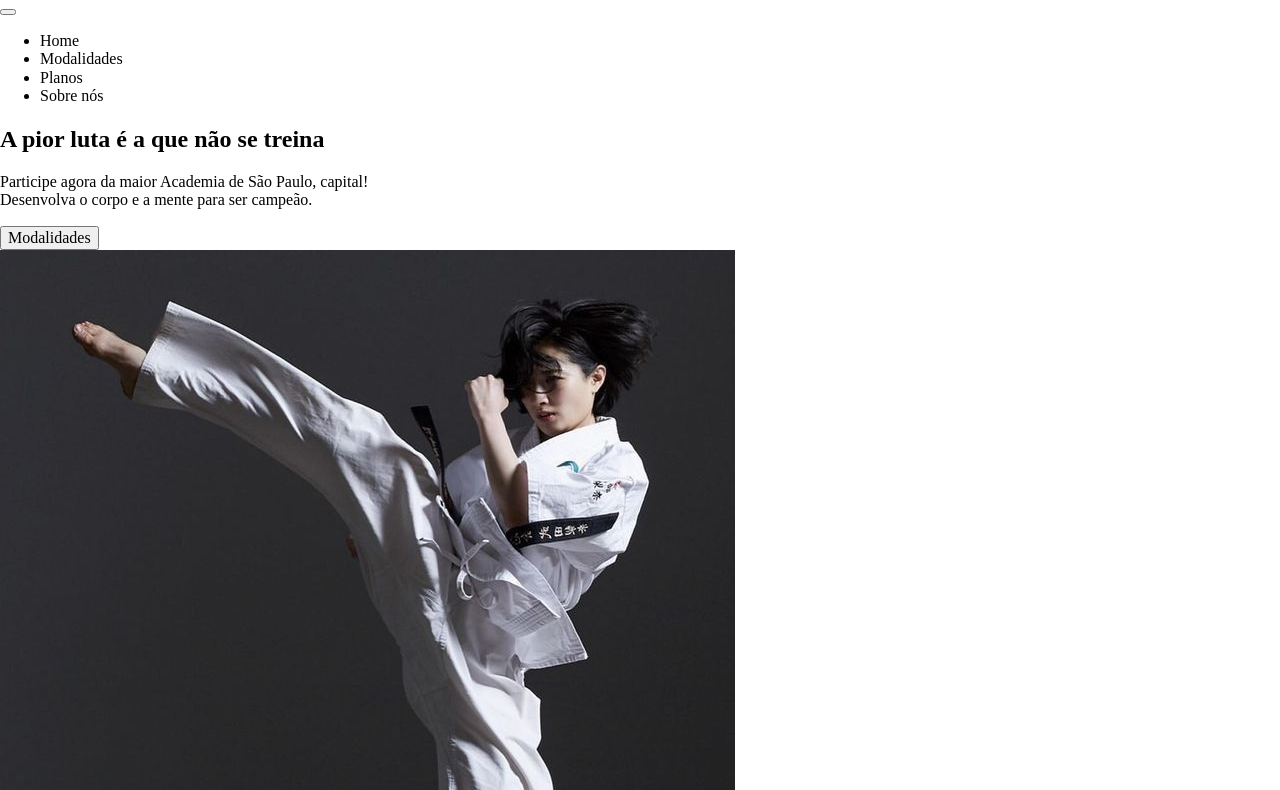
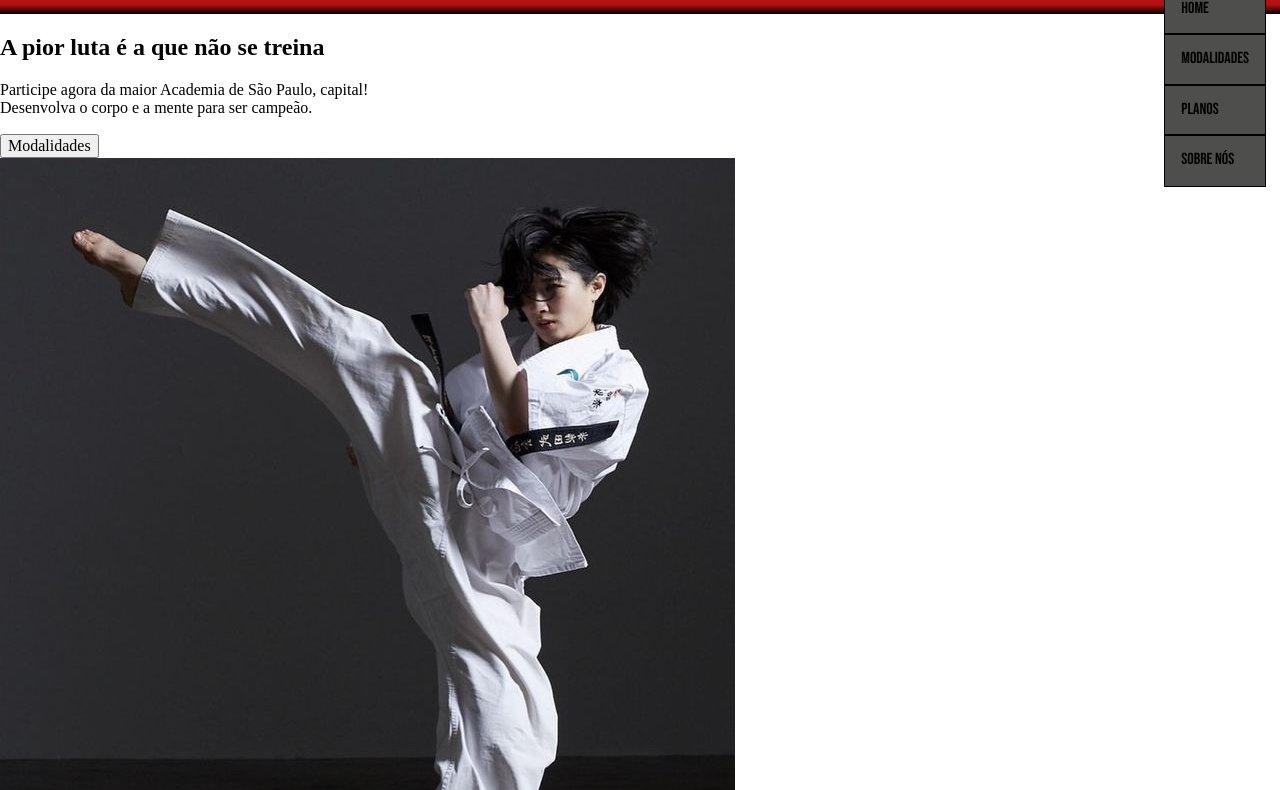
Before and after one commit to SergioGabrieltrue/ma-call, a plain HTML site: page index.html in a window 1280 px wide. Shown: the part 82-872 px from the top of the page. Drawn offline with Linux system fonts and the light colour scheme.

Commit message:
hamburguer menu e top bar quase finalizados

```diff
--- a/index.html
+++ b/index.html
@@ -4,24 +4,32 @@
 <head>
     <meta charset="UTF-8">
     <meta name="viewport" content="width=device-width, initial-scale=1.0">
+    <meta name="author" content="Sergio Gabriel">
+    <meta name="description" content="pagina sobre uma academia de artes marciais">
+    <meta name="keywords" content="html5, css3, javascript, tecnologia">
     <title>MA Training</title>
 
     <link rel="stylesheet" href="styles/normalize.css">
+    <link href="https://fonts.googleapis.com/css2?family=Bebas+Neue&display=swap" rel="stylesheet">
+    <link rel="stylesheet" href="https://cdnjs.cloudflare.com/ajax/libs/font-awesome/6.7.2/css/all.min.css">
+    <link rel="stylesheet" href="styles/estilo.css">
 </head>
 
 <body>
-    <header>
+    <header class="main_menu">
         <h1>Spartans Club</h1>
-
         <nav>
-            <button>
-                <i class="fas fa-bars fa-2x"></i>
+            <button id="ham-button" aria-label="Menu Principal" aria-controls="main_nav" aria-expanded="true">
+                <i class="fa-solid fa-bars"></i>
             </button>
-            <ul>
-                <li><a href="#home"></a>Home</li>
-                <li><a href="#modalidades"></a>Modalidades</li>
-                <li><a href="#planos"></a>Planos</li>
-                <li><a href="#sobre_nos"></a>Sobre nós</li>
+            <div class="spartans-logo">
+                <img src="imagens/spartans.jpg" alt="">
+            </div>
+            <ul id="main_nav" class="main_nav">
+                <li><a href="#home">Home</a></li>
+                <li><a href="#modalidades">Modalidades</a></li>
+                <li><a href="#planos">Planos</a></li>
+                <li><a href="#sobre_nos">Sobre nós</a></li>
             </ul>
         </nav>
     </header>
@@ -150,6 +158,8 @@
             <p>Sergio Gabriel - Obrigado por apoiar meu trabalho: <a href="https://github.com/SergioGabrieltrue" target="_blank"></a>Github</p>
         </div>
     </footer>
+
+    <script src="main.js"></script>
 </body>
 
 </html>
--- /dev/null
+++ b/main.js
@@ -0,0 +1,54 @@
+const btnMenu = document.getElementById("ham-button")
+const menu = document.getElementById("main_nav")
+
+btnMenu.classList.add("hamburger-button-js-enabled")
+
+function closeMenu(){
+    btnMenu.setAttribute("aria-expanded", "false")
+    menu.setAttribute("aria-hidden", "true")
+    menu.classList.add("menu-closed")
+}
+
+function openMenu(){
+    menu.setAttribute("aria-hidden", "false")
+    btnMenu.setAttribute("aria-expanded", "true")
+    menu.classList.remove("menu-closed")
+}
+
+closeMenu()
+
+function toggleMenu(){
+    let expanded = this.getAttribute("aria-expanded") === "true"? true : false
+
+    document.removeEventListener("click", closeMenu)
+
+    if(expanded){
+        menu.classList.add("menu-closed")
+    }
+    else{
+        menu.classList.remove("menu-closed")
+        setTimeout(() => document.addEventListener("click", closeMenu), 1)
+    }
+
+    this.setAttribute("aria-expanded", !expanded)
+    menu.setAttribute("aria-hidden", expanded)
+
+}
+
+
+btnMenu.addEventListener("click", toggleMenu)
+
+const mediaQuery = window.matchMedia("(min-width:48.5rem")
+
+function handleMediaQueryChange(e){
+    if(e.matches){
+        openMenu()
+    }
+    else{
+        closeMenu()
+    }
+
+}
+
+mediaQuery.addEventListener("change",  handleMediaQueryChange)
+handleMediaQueryChange(mediaQuery)
--- /dev/null
+++ b/styles/estilo.css
@@ -0,0 +1,50 @@
+.main_menu{
+    background-image: linear-gradient(to bottom, rgb(180, 18, 18) 90%, black);
+    font-family: "Bebas Neue", "arial";
+    display: flex;
+    justify-content: space-between;
+    align-items: center;
+    padding: 0.5rem;
+}
+
+.spartans-logo{
+   display: none;
+}
+
+#ham-button{
+    border:none;
+    background: none;
+    padding:0px;
+    position: relative;
+    font-size:2rem;
+}
+
+.hamburger-button-js-enabled ~ .main_nav{
+    list-style: none;
+    position: absolute;
+    right: 15px;
+    top:50px;
+}
+
+.hamburger-button-js-enabled ~ .menu-closed{
+    opacity: 0;
+
+}
+
+.hamburger-button-js-enabled ~ .main_nav:not(.menu-closed){
+    opacity: 1;
+}
+
+.main_nav{
+    transition: opacity 0.3s linear;
+
+    a{
+        display: block;
+        text-decoration: none;
+        color: inherit;
+        padding:1rem;
+        background-color: rgb(78, 78, 76);
+        outline:1px solid black;
+
+    }
+}
```
